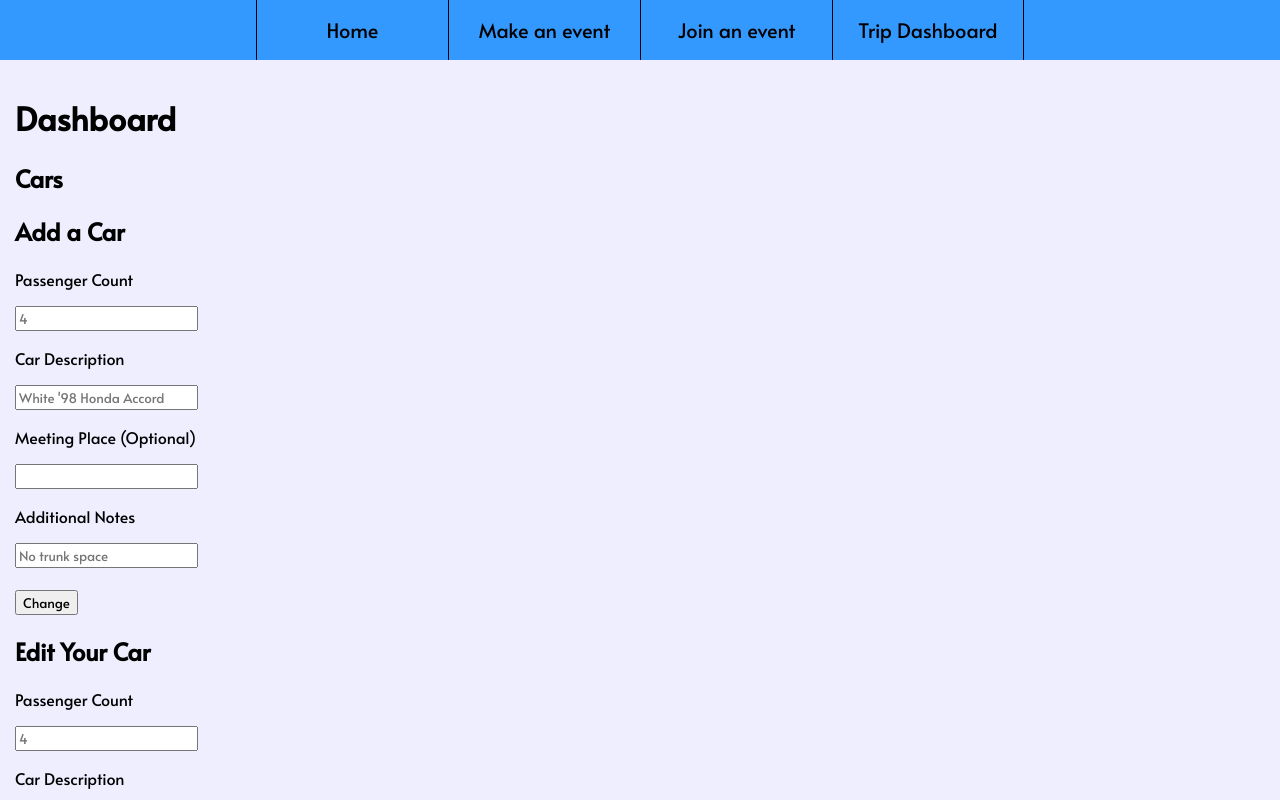
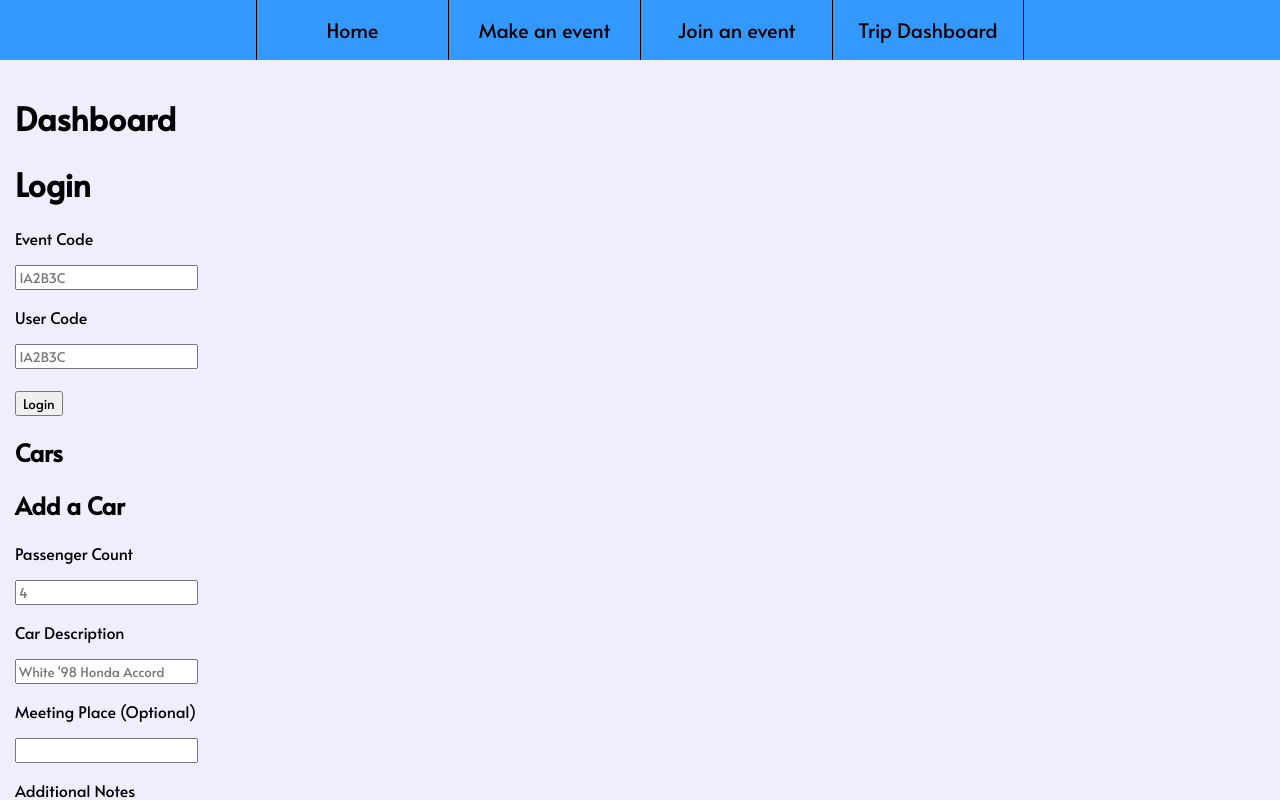
Before and after one commit to GrahamTokarz/carpool, a website: page public/index.html in a window 1280 px wide. Both pictures are taken after a click on the button "Trip Dashboard". Drawn offline with Linux system fonts and the light colour scheme; no server answers.

Commit message:
Add login to dashboard

```diff
--- a/public/index.html
+++ b/public/index.html
@@ -94,6 +94,16 @@
             </div>
             <div class="dashboard">
                 <h1>Dashboard</h1>
+                <div class="login">
+                    <h1>Login</h1>
+                    <p>Event Code</p>
+                    <input type="text" placeholder="1A2B3C" autocomplete="off" name="lEventCode">
+                    <p>User Code</p>
+                    <input type="text" placeholder="1A2B3C" autocomplete="off" name="lUserCode">
+                    <br><br>
+                    <button onclick="login()">Login</button>
+                </div>
+                <div class="details">
                     <h2>Cars</h2>
                     <div id="cars" class="cars"></div>
                     <div class="editables">
@@ -146,6 +156,7 @@
                     </div>
                 </div>
             </div>
+        </div>
     </body>
     <footer>
         <script src = "javascript/main.js" type = "text/javascript"></script>
--- a/public/javascript/interface.js
+++ b/public/javascript/interface.js
@@ -63,7 +63,18 @@ function editCar() {
     xhttp.open("GET", reg, true);
     xhttp.send();
 }
+function login() {
+    currentCode = document.getElementsByName("lEventCode")[0].value;
+    userCode = document.getElementsByName("lUserCode")[0].value;
+    if (false) {
+        showDetails();
+    } else {
+        alert("Invalid code");
+    }
+}
 function showDetails() {
+    document.getElementsByClassName("login")[0].style.display = "none";
+    document.getElementsByClassName("details")[0].style.display = "block";
     var xhttp = new XMLHttpRequest();
     xhttp.onreadystatechange = function() {
         if (this.readyState == 4 && this.status == 200) {
--- a/public/javascript/main.js
+++ b/public/javascript/main.js
@@ -10,8 +10,5 @@ function showPage(index) {
             document.getElementsByClassName(pages[i])[0].style.display = "none";
         }
     }
-    if (index == 5) {
-        showDetails();
-    }
 }
 showPage(0);
```
Lines whose indentation alone changed are shown as unchanged.
